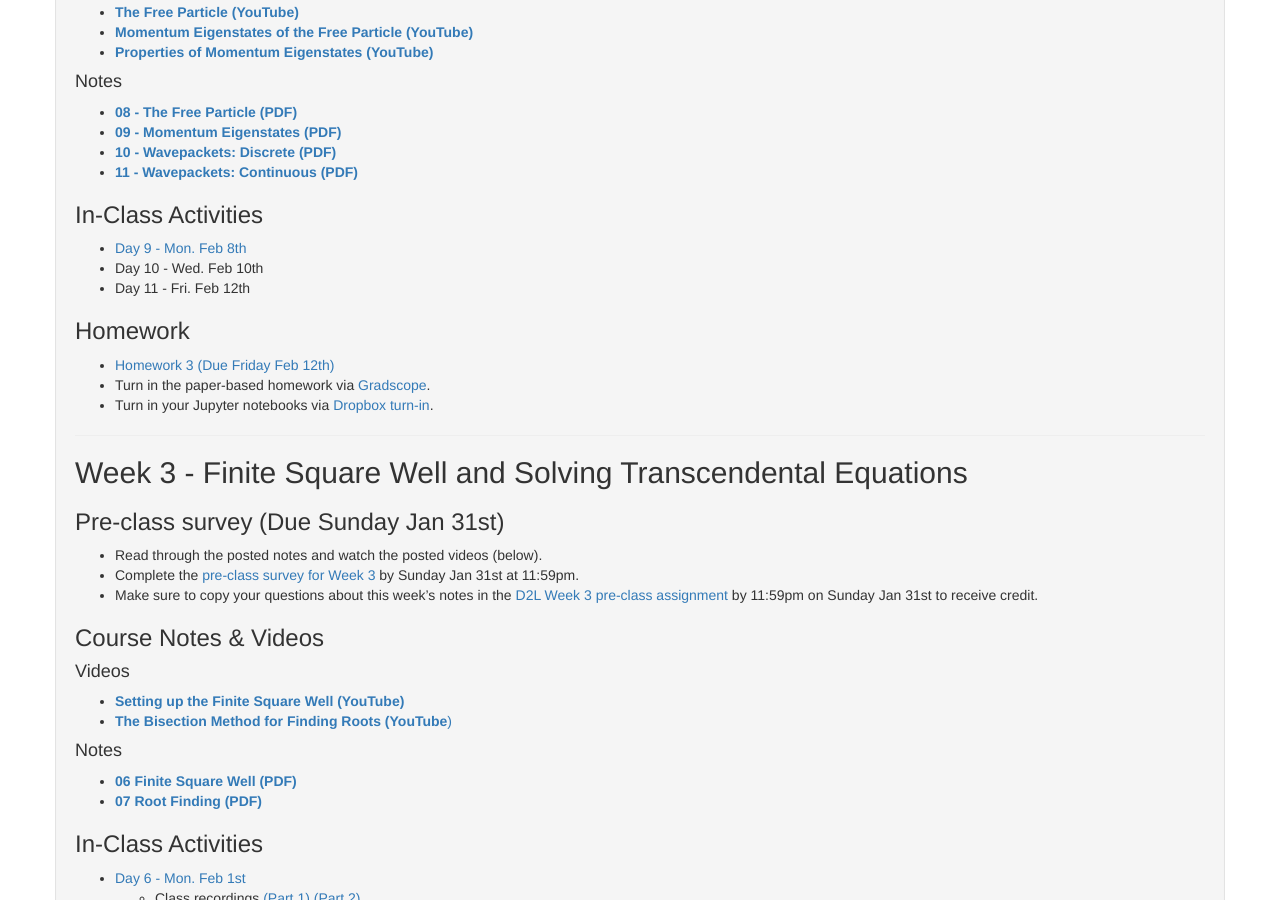
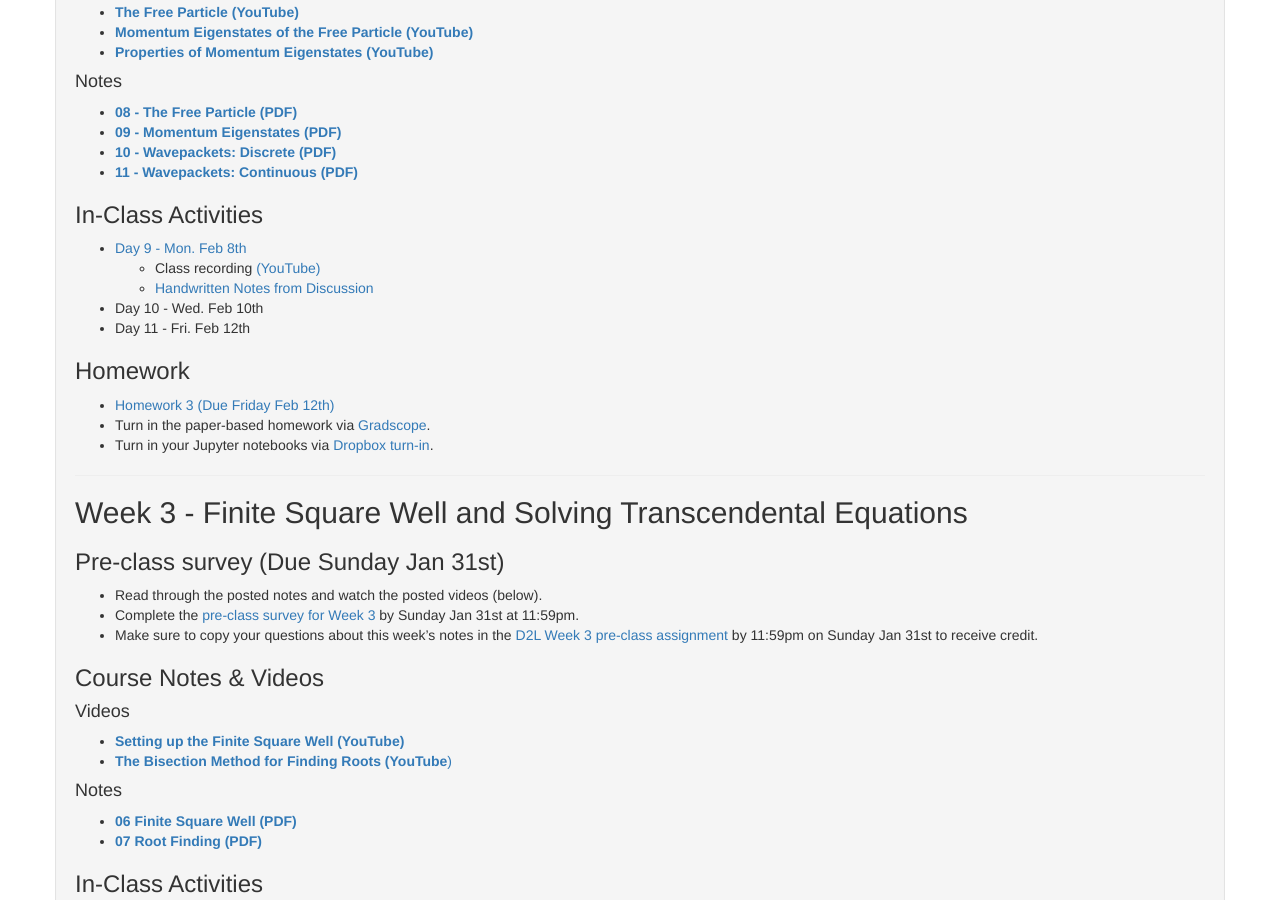
Before and after one commit to dannycab/phy472msu_s2021, a Jekyll site: the page built from notes/index.md, in a window 1280 px wide and 900 px high, scrolled down 405 px. Built offline with Jekyll 4.4.1, drawn with Linux system fonts in a browser that asks for light colours.

Commit message:
added notes for day 9

```diff
--- a/notes/index.md
+++ b/notes/index.md
@@ -31,6 +31,8 @@
 ### In-Class Activities
 
 * [Day 9 - Mon. Feb 8th](./in-class/day9.html)
+  * Class recording [(YouTube)](https://www.youtube.com/watch?v=3-XcEDGYEzU)
+  * [Handwritten Notes from Discussion](./in-class/Day_9.pdf)
 * Day 10 - Wed. Feb 10th
 * Day 11 - Fri. Feb 12th
 
```
Also changed, not shown: 1 other file.
